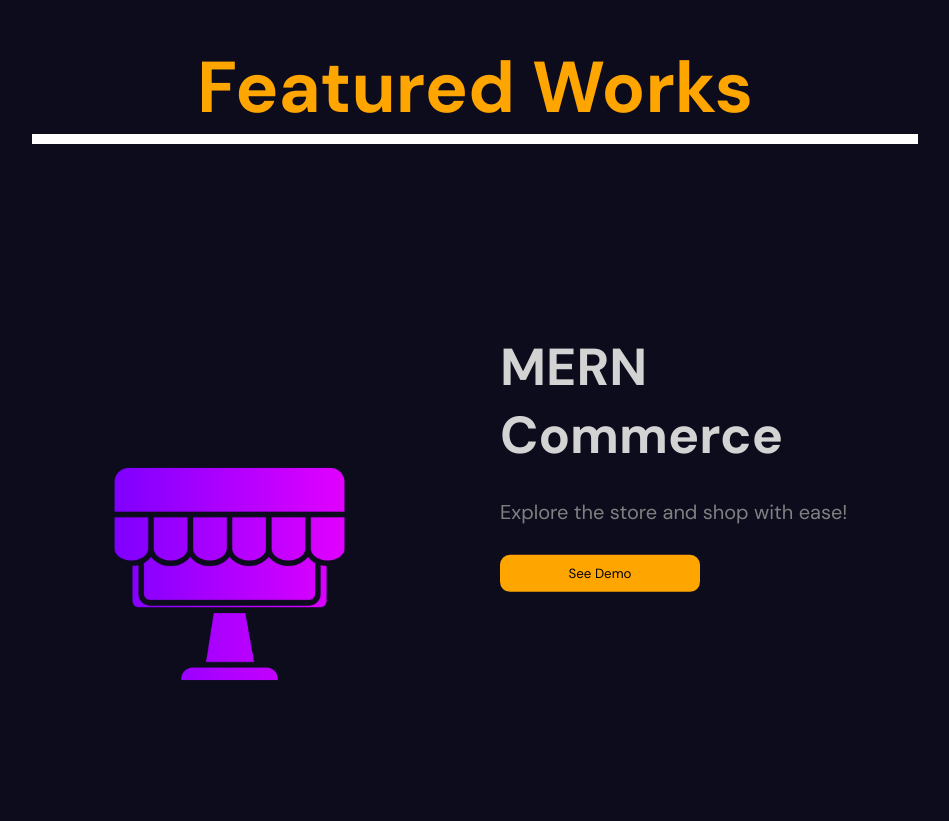
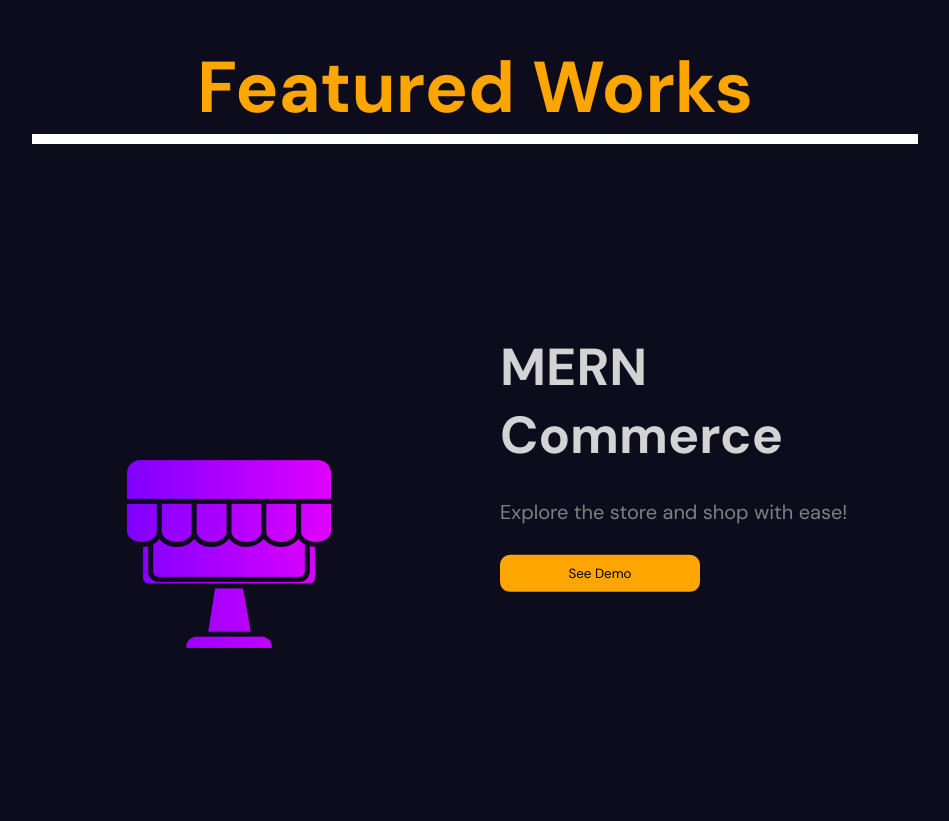
Before and after one commit to KEERTHANADURAISAM/KeerthanaDuraisamy-Portfolio, a React (Vite) app: page / in a window 1280 px wide. Shown: the part 1709-2530 px from the top of the page, without its empty margins (165-1114 px from the left). Built offline with nearby package versions, Linux system fonts and the light colour scheme; a web font is replaced by a local one.

Commit message:
images added

```diff
--- a/src/components/portfolio/Portfolio.scss
+++ b/src/components/portfolio/Portfolio.scss
@@ -58,8 +58,8 @@ overflow: hidden;
 
       }
         img{
-          height: 90%;
-          width: 90%;
+          height:20rem;
+          width: 20rem;
             object-fit: cover;
 
             @include mobile{
@@ -105,6 +105,7 @@ overflow: hidden;
                 border-radius: 10px;
                 padding: 10px;
                 width: 200px;
+                cursor: pointer;
             }
         }
     }
```
